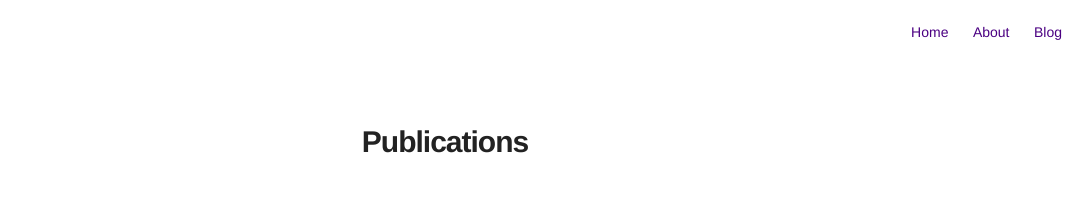
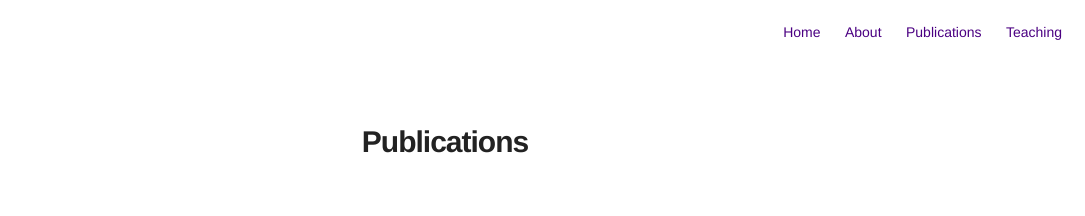
Before and after one commit to roussehu/roussehu.github.io, a Jekyll site: the page built from publications.md, in a window 1280 px wide. Shown: the top 216 px of the page, without its empty margins (195-1280 px from the left). Built offline with Jekyll 4.4.1, drawn with Linux system fonts in a browser that asks for light colours; nearby versions of some CDN libraries.

Commit message:
Improvements

```diff
--- a/_config.yml
+++ b/_config.yml
@@ -65,8 +65,9 @@ projects: false
 
 # if you don't need "about" or "blog", comment them out below
 about: true
-blog: true
+#blog: false
 publications: true
+
 teaching: true
 
 # do you want to show the "read time" of the posts?
--- a/_includes/header.html
+++ b/_includes/header.html
@@ -3,6 +3,7 @@
    or page.title == "Projects"
    or page.title == "Tags"
    or page.title == ""Publications""
+   or page.title == ""Teaching""
 %}{% assign showHeader = true %}{% endif %}
 
 {% if showHeader == true %}
--- a/_includes/nav.html
+++ b/_includes/nav.html
@@ -31,6 +31,14 @@
             {% endif %}
         {% endif %}
 
+        {% if site.teaching == true %}
+            {% if page.title != "Teaching" %}
+                <li class="item">
+                    <a class="link" href="{{ site.url }}/teaching">Teaching</a>
+                </li>
+            {% endif %}
+        {% endif %}
+
         {% if site.projects == true %}
             {% if page.title != "Projects" %}
                 <li class="item">
--- a/publications.md
+++ b/publications.md
@@ -1,6 +1,6 @@
 ---
 layout: page
-title: "Publications"
+title: " Publications"
 
 ---
 
```
Also changed, not shown: 8 other files.
